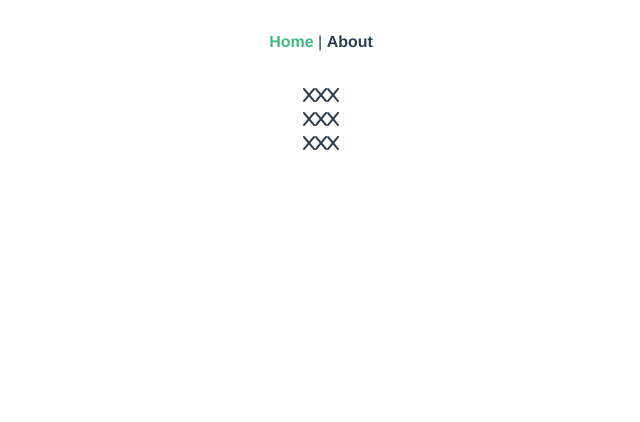
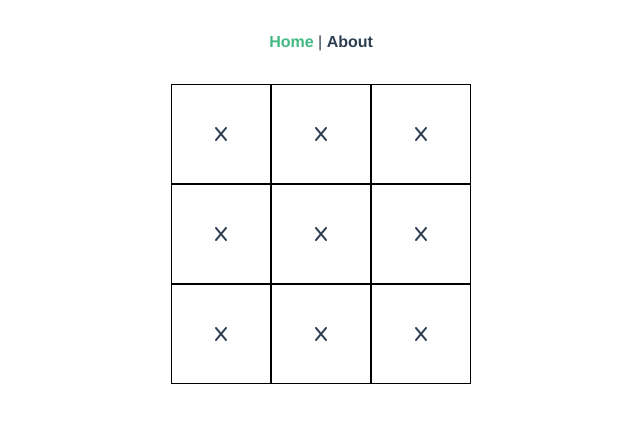
Before and after one commit to ALONUCLEAR/VueJSTicTacToe, a Vue app in the folder tic-tac-toe/: page / in a window 1280 px wide. Shown: the top 422 px of the page, without its empty margins (319-959 px from the left). Built offline with nearby package versions, Linux system fonts and the light colour scheme.

Commit message:
fix(Board.vue): center the squares' content

```diff
--- a/tic-tac-toe/src/components/Board.vue
+++ b/tic-tac-toe/src/components/Board.vue
@@ -1,6 +1,6 @@
 <template>
-  <div class="board">
-    <div v-for="(row, index) in cells" :key="index">
+  <div class="board container">
+    <div v-for="(row, index) in cells" :key="index" class="row justify-content-center">
       <i v-for="(cell, colIndex) in row" :key="colIndex" class="fa-solid square">
         {{cell}}
       </i>
@@ -35,7 +35,12 @@
 
 <style scoped>
 .square {
-  border: black;
+  display: flex;
+  justify-content: center;
+  align-items: center;
+  border: 1px solid black;
+  width: 100px;
+  height: 100px;
   outline-color: black;
   outline-width: thick;
 }
```
